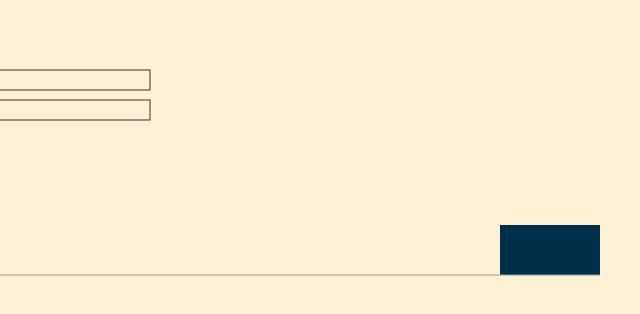
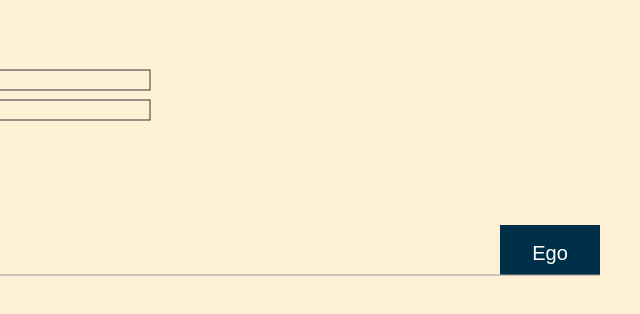
Before and after one commit to zhcao92/NearSense.github.io, a plain HTML site: page index.html in a window 1280 px wide. Shown: the full height of the page, 640-1280 px from the left. Drawn offline with Linux system fonts and the light colour scheme.

Commit message:
add ego label

```diff
--- a/index.html
+++ b/index.html
@@ -171,6 +171,14 @@
 
     ctx.fillStyle = "#000";
     ctx.fillText(`Spatial Sense: ${barValueSpatial.toFixed(2)}`, barX + 10, secondBarY + 15);
+
+    ctx.fillStyle = "#ffffff";
+    ctx.font = "20px Arial";
+    const text = "Ego";
+    const textWidth = ctx.measureText(text).width;
+    const textX = rightRectX + (rectWidth - textWidth) / 2;
+    const textY = rightRectY + (rectHeight + 20) / 2;
+    ctx.fillText(text, textX, textY);
   }
 
   // 7. Start the game loop
```
